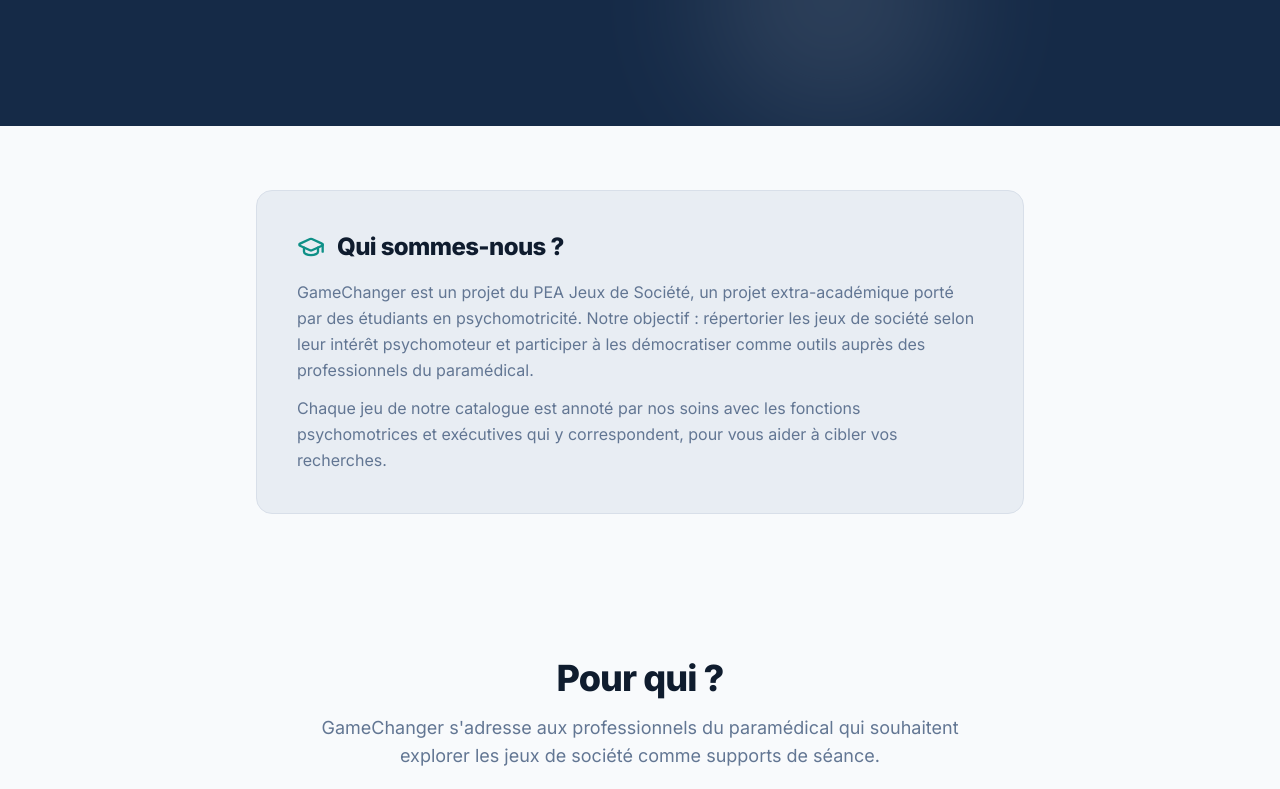
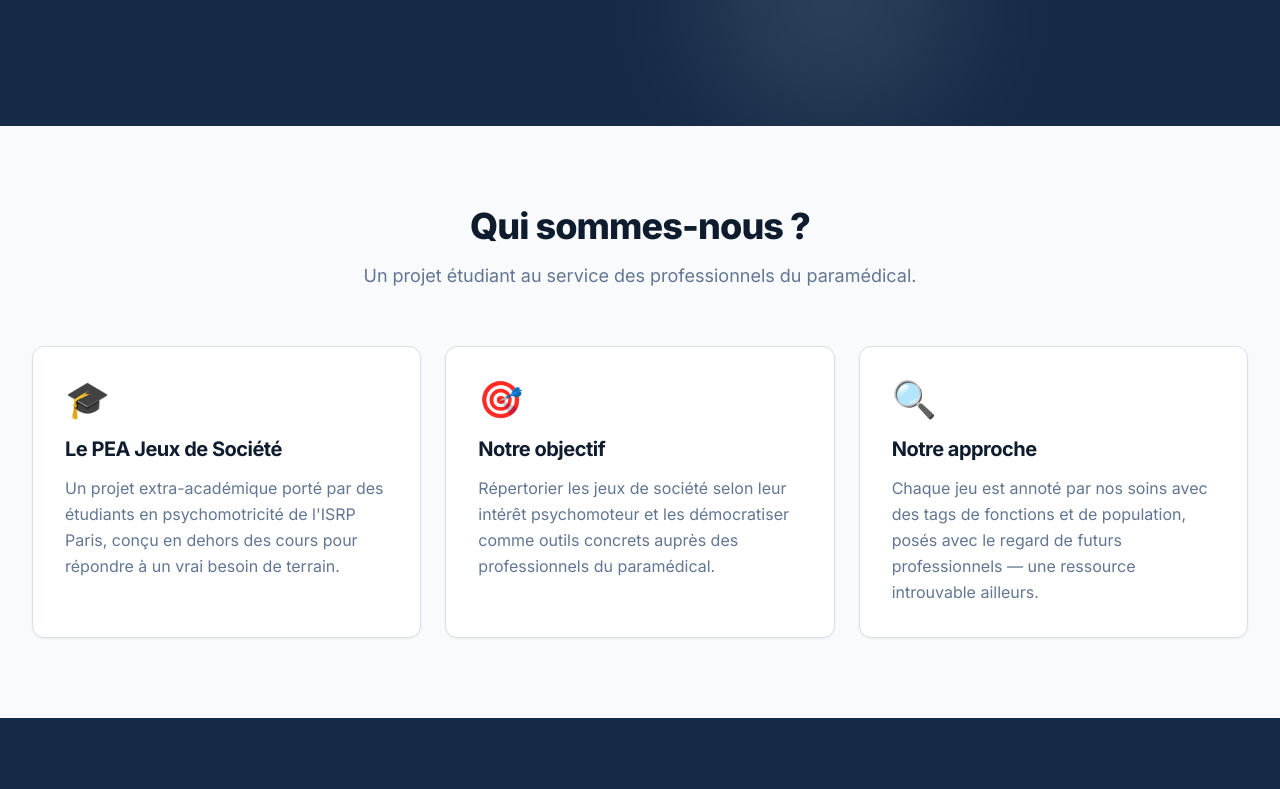
Before and after one commit to DylanMichot/gamechanger, a Next.js app: page / in a window 1280 px wide. Shown: the part 651-1440 px from the top of the page. Built offline with nearby package versions, Linux system fonts and the light colour scheme.

Commit message:
UX dropdowns, landing page

```diff
--- a/src/app/page.tsx
+++ b/src/app/page.tsx
@@ -1,5 +1,5 @@
 import Link from 'next/link'
-import { Search, Star, NotebookPen, Users, GraduationCap, BookOpen } from 'lucide-react'
+import { Search, Star, NotebookPen, BookOpen } from 'lucide-react'
 import { Button } from '@/components/ui/button'
 
 export default function HomePage() {
@@ -57,55 +57,35 @@
       </section>
 
       {/* Qui sommes-nous */}
-      <section className="container py-16">
-        <div className="max-w-3xl mx-auto bg-secondary rounded-2xl p-8 sm:p-10 border border-border">
-          <div className="flex items-center gap-3 mb-4">
-            <GraduationCap className="h-7 w-7 text-accent shrink-0" />
-            <h2 className="text-2xl font-extrabold text-foreground">Qui sommes-nous ?</h2>
-          </div>
-          <p className="text-muted-foreground leading-relaxed">
-            GameChanger est un projet du PEA Jeux de Société, un projet
-            extra-académique porté par des étudiants en psychomotricité. Notre objectif :
-            répertorier les jeux de société selon leur intérêt psychomoteur et participer à les
-            démocratiser comme outils auprès des professionnels du paramédical.
-          </p>
-          <p className="text-muted-foreground leading-relaxed mt-3">
-            Chaque jeu de notre catalogue est annoté par nos soins avec les fonctions psychomotrices et exécutives qui y correspondent, pour vous aider à cibler vos recherches.
-          </p>
-        </div>
-      </section>
-
-      {/* Pour qui */}
       <section className="container py-20">
         <div className="text-center mb-14">
           <h2 className="text-3xl sm:text-4xl font-extrabold text-foreground mb-4">
-            Pour qui ?
+            Qui sommes-nous ?
           </h2>
           <p className="text-muted-foreground text-lg max-w-2xl mx-auto">
-            GameChanger s'adresse aux professionnels du paramédical qui souhaitent
-            explorer les jeux de société comme supports de séance.
+            Un projet étudiant au service des professionnels du paramédical.
           </p>
         </div>
 
         <div className="grid grid-cols-1 md:grid-cols-3 gap-6">
           {[
             {
-              icon: '🧠',
-              title: 'Psychomotriciens',
+              icon: '🎓',
+              title: 'Le PEA Jeux de Société',
               description:
-                'Explorez des jeux pouvant mobiliser la coordination, la motricité fine, les fonctions exécutives et d\'autres domaines psychomoteurs selon votre population.',
+                'Un projet extra-académique porté par des étudiants en psychomotricité de l\'ISRP Paris, conçu en dehors des cours pour répondre à un vrai besoin de terrain.',
             },
             {
-              icon: '🧩',
-              title: 'Ergothérapeutes',
+              icon: '🎯',
+              title: 'Notre objectif',
               description:
-                'Filtrez des jeux susceptibles de favoriser la motricité, l\'autonomie et la réadaptation, adaptés à différentes populations et tranches d\'âge.',
+                'Répertorier les jeux de société selon leur intérêt psychomoteur et les démocratiser comme outils concrets auprès des professionnels du paramédical.',
             },
             {
-              icon: '💬',
-              title: 'Autres professionnels',
+              icon: '🔍',
+              title: 'Notre approche',
               description:
-                'Identifiez des jeux pouvant soutenir l\'expression, l\'attention ou les fonctions cognitives selon vos critères de recherche.',
+                'Chaque jeu est annoté par nos soins avec des tags de fonctions et de population, posés avec le regard de futurs professionnels — une ressource introuvable ailleurs.',
             },
           ].map((item) => (
             <div
--- a/src/components/GameForm.tsx
+++ b/src/components/GameForm.tsx
@@ -259,7 +259,7 @@
               id="addedBy"
               value={formData.addedBy ?? ''}
               onChange={(e) => setFormData((p) => ({ ...p, addedBy: e.target.value }))}
-              className="w-full rounded-md border border-input bg-background px-3 py-2 text-sm focus-visible:outline-none focus-visible:ring-2 focus-visible:ring-ring"
+              className="w-full rounded-md border border-input bg-background px-3 py-2 text-sm font-sans focus-visible:outline-none focus-visible:ring-2 focus-visible:ring-ring"
             >
               <option value="">— Sélectionner un membre —</option>
               {MEMBRES_EQUIPE.map((m) => (
--- a/src/components/JeuxClient.tsx
+++ b/src/components/JeuxClient.tsx
@@ -218,7 +218,7 @@
                     }))
                   }
                 }}
-                className="w-full rounded-md border border-input bg-background px-3 py-2 text-sm focus-visible:outline-none focus-visible:ring-2 focus-visible:ring-ring"
+                className="w-full rounded-md border border-input bg-background px-3 py-2 text-sm font-sans focus-visible:outline-none focus-visible:ring-2 focus-visible:ring-ring"
               >
                 <option value="">Ajouter une fonction...</option>
                 {availablePsychomotorTags.map((tag) => (
@@ -265,7 +265,7 @@
                   }))
                 }
               }}
-              className="w-full rounded-md border border-input bg-background px-3 py-2 text-sm focus-visible:outline-none focus-visible:ring-2 focus-visible:ring-ring"
+              className="w-full rounded-md border border-input bg-background px-3 py-2 text-sm font-sans focus-visible:outline-none focus-visible:ring-2 focus-visible:ring-ring"
             >
               <option value="">Ajouter une population...</option>
               {availablePathologyTags.map((tag) => (
--- a/src/components/SignOutButton.tsx
+++ b/src/components/SignOutButton.tsx
@@ -9,7 +9,7 @@
     <Button
       variant="ghost"
       size="sm"
-      onClick={() => signOut({ callbackUrl: '/admin/login' })}
+      onClick={() => signOut({ callbackUrl: '/' })}
       className="text-primary-foreground hover:bg-primary-foreground/10 gap-2"
     >
       <LogOut className="h-4 w-4" />
```
